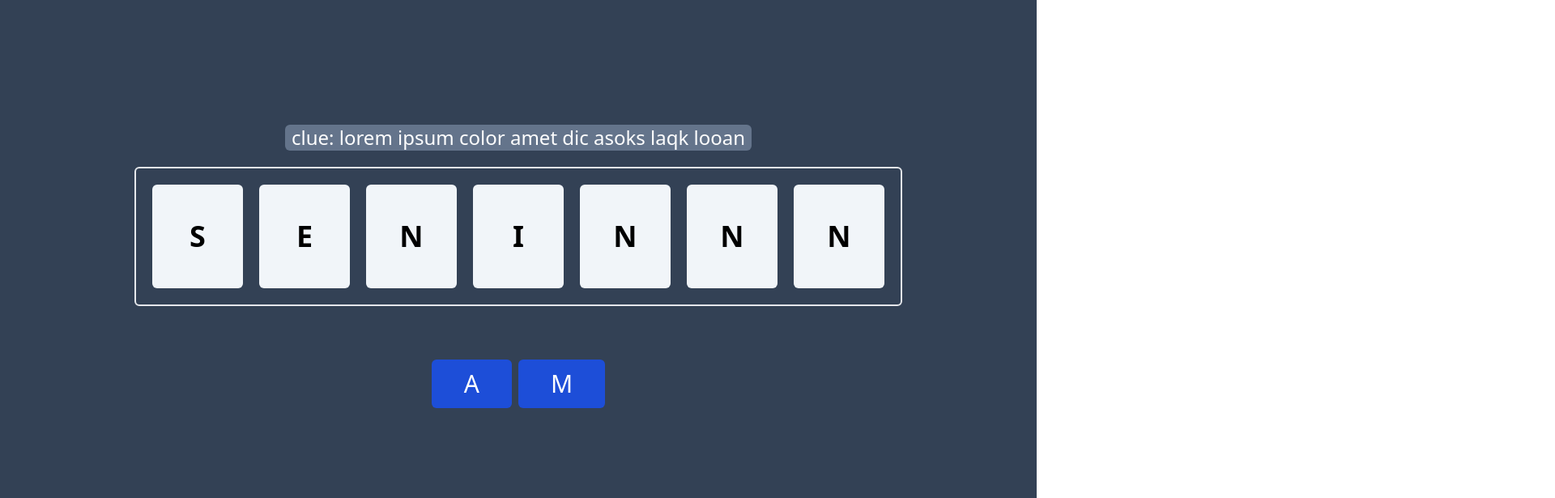
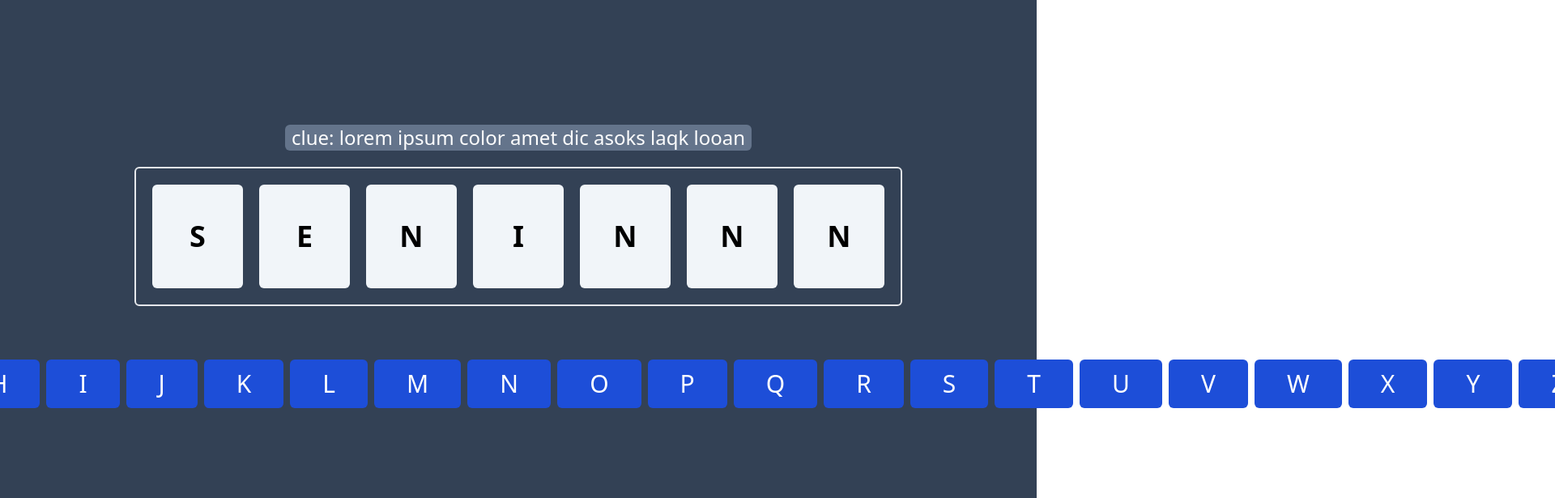
Before and after one commit to RizyaRafael/Client-GP2_H8-P2, a React (Vite) app: page /games in a window 1280 px wide. Shown: the top 615 px of the page at 81% size, 1920 px wide, since content can reach past the window. Built offline with nearby package versions, Linux system fonts and the light colour scheme; no server answers.

Commit message:
feat: tambah abjad di gamepage

```diff
--- a/src/App.jsx
+++ b/src/App.jsx
@@ -1,8 +1,11 @@
 import { RouterProvider } from "react-router-dom";
 import router from "../router";
+import WordProvider from "./contexts/wordContext";
 
 export default function App() {
   return (
-    <RouterProvider router={router}></RouterProvider>
+    <WordProvider>
+      <RouterProvider router={router}></RouterProvider>
+    </WordProvider>
   )
 }
--- /dev/null
+++ b/src/contexts/wordContext.jsx
@@ -0,0 +1,21 @@
+import { createContext, useState } from 'react';
+
+
+export const WordsContext = createContext(null);
+
+export default function WordProvider({children}){
+    const[word,setWord] = useState('light')
+    const [huruf,setHuruf] = useState(["A","B","C","E","F","G","H","I","J","K","L","M","N","O","P","Q","R","S","T","U","V","W","X","Y","Z"])
+    const toggleAlphabet = (value)=>{
+
+    }
+    const fetchHandler = ()=>{
+
+    }
+
+    return(
+        <WordsContext.Provider value={{huruf,word,fetchHandler,toggleAlphabet,}}>
+            {children}
+        </WordsContext.Provider>
+    )
+}
--- a/src/pages/GamePage.jsx
+++ b/src/pages/GamePage.jsx
@@ -1,5 +1,5 @@
 
-import React, { useEffect} from 'react';
+import React, { useContext, useEffect} from 'react';
 import Swal from 'sweetalert2'
 import { io } from "socket.io-client";
 const socket = io("http://localhost:3000");
@@ -7,9 +7,10 @@ const socket = io("http://localhost:3000");
 
 // import React, { useState } from "react";
 import WordComponent from "../components/WordComponent";
+import { WordsContext } from '../contexts/wordContext';
 
 export default function GamePage() {
-
+  const {huruf} = useContext(WordsContext)
   const handleSubmit = (e) => {
     e.preventDefault()
   };
@@ -48,18 +49,15 @@ export default function GamePage() {
           className="flex items-center justify-center w-screen gap-2 h-48 mb-10"
           onSubmit={handleSubmit}
         >
-          <button
+          {huruf.map((el,id)=>
+          <button key={id}
             type="submit"
             className="text-white bg-blue-700 hover:bg-blue-800 focus:ring-4 focus:outline-none focus:ring-blue-300 font-medium text-3xl w-96 sm:w-auto px-10 py-3 text-center dark:bg-blue-600 dark:hover:bg-blue-700 dark:focus:ring-blue-800 rounded-md"
           >
-            A
+            {el}
           </button>
-          <button
-            type="submit"
-            className="text-white bg-blue-700 hover:bg-blue-800 focus:ring-4 focus:outline-none focus:ring-blue-300 font-medium text-3xl w-96 sm:w-auto px-10 py-3 text-center dark:bg-blue-600 dark:hover:bg-blue-700 dark:focus:ring-blue-800 rounded-md"
-          >
-            M
-          </button>
+          )}
+
         </form>
         {/* end form */}
 
--- a/src/pages/HomePage.jsx
+++ b/src/pages/HomePage.jsx
@@ -14,7 +14,7 @@ export default function HomePage() {
   }
   const submitHandler = (e)=>{
     e.preventDefault()
-    console.log(usernameForm,'<<<<<<<<<ini data username');
+    navigate('/games')
 
   }
   return (
```
